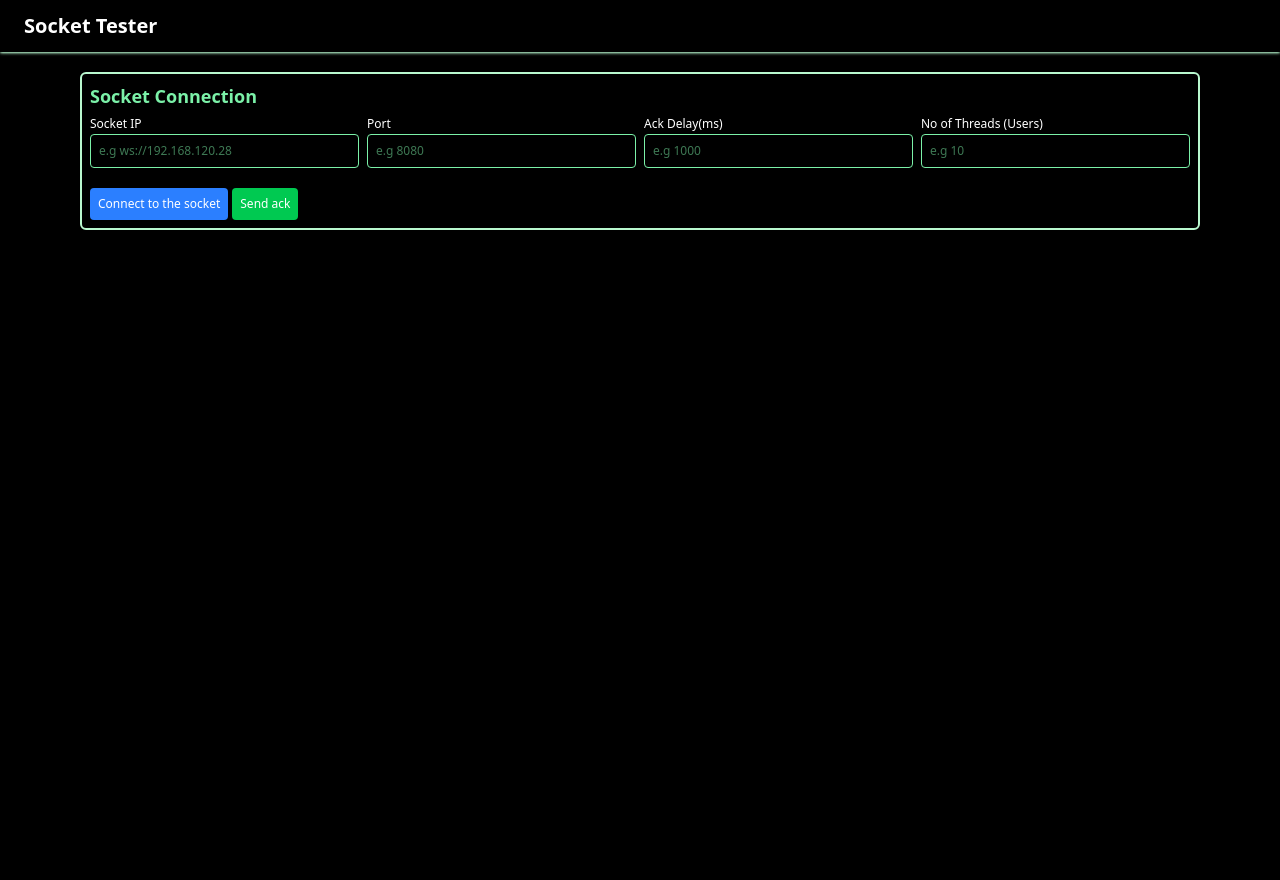
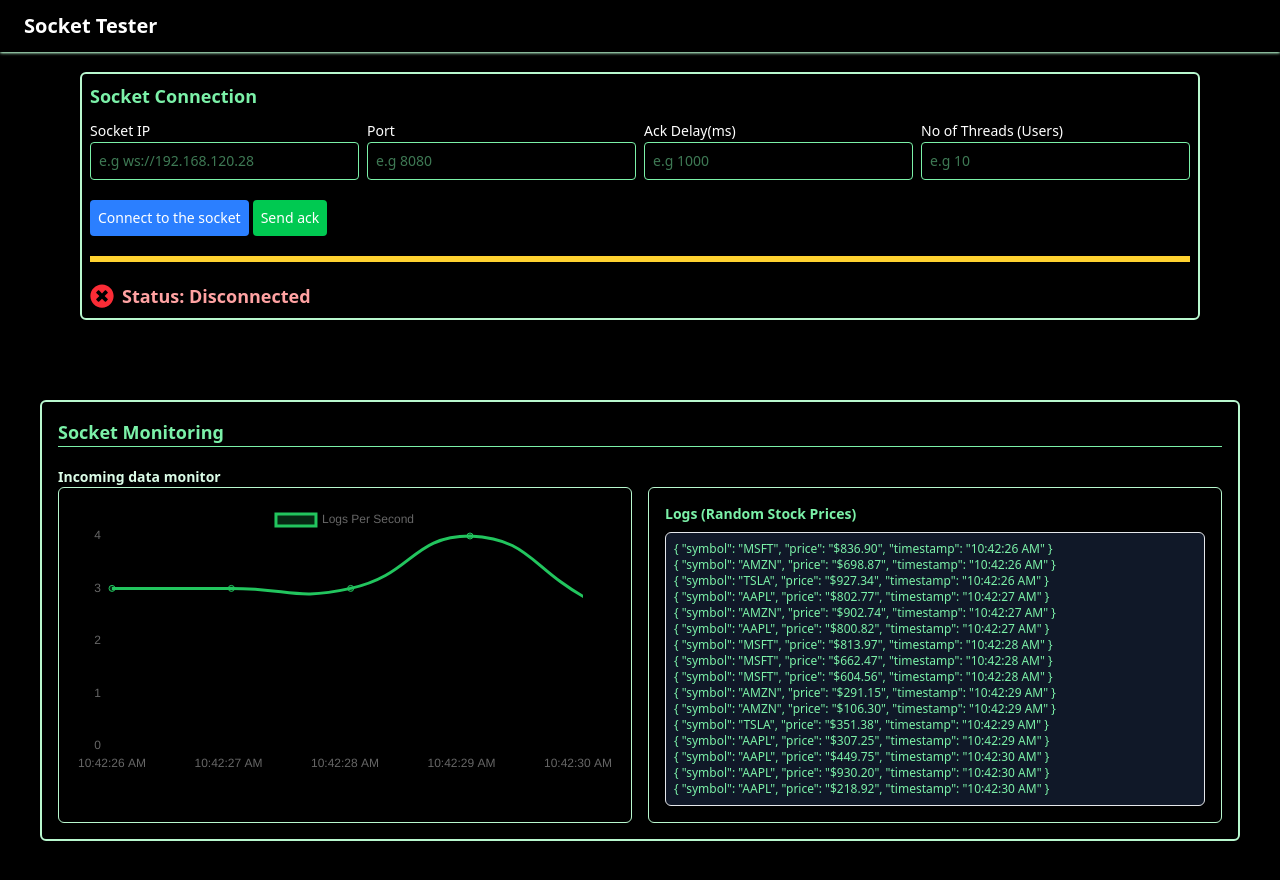
Before and after one commit to AsifZaman777/socket-tester, a React (Vite) app: page / in a window 1280 px wide. Before the commit the page ends 800 px from the top, so only its background shows below. Built offline with nearby package versions, Linux system fonts and the light colour scheme.

Commit message:
monitoring section updated

```diff
--- a/package.json
+++ b/package.json
@@ -11,8 +11,11 @@
   },
   "dependencies": {
     "@tailwindcss/vite": "^4.0.6",
+    "chart.js": "^4.4.7",
     "react": "^19.0.0",
+    "react-chartjs-2": "^5.3.0",
     "react-dom": "^19.0.0",
+    "react-icons": "^5.4.0",
     "tailwindcss": "^4.0.6"
   },
   "devDependencies": {
--- a/src/App.jsx
+++ b/src/App.jsx
@@ -1,12 +1,14 @@
 import React from 'react';
 import Navbar from './components/Navbar';
 import ParamSection from './components/ParamSection';
+import MonitoringSection from './components/MonitoringSection';
 
 const App = () => {
   return (
     <div>
       <Navbar />
       <ParamSection />
+      <MonitoringSection />
     </div>
   );
 };
--- a/src/components/MonitoringSection.jsx
+++ b/src/components/MonitoringSection.jsx
@@ -1,11 +1,124 @@
-import React from 'react';
+import React, { useState, useEffect } from "react";
+import { Line } from "react-chartjs-2";
+import {
+  Chart as ChartJS,
+  CategoryScale,
+  LinearScale,
+  PointElement,
+  LineElement,
+  Title,
+  Tooltip,
+  Legend,
+} from "chart.js";
+
+// Register Chart.js components
+ChartJS.register(
+  CategoryScale,
+  LinearScale,
+  PointElement,
+  LineElement,
+  Title,
+  Tooltip,
+  Legend
+);
+
+const stockSymbols = ["AAPL", "GOOGL", "TSLA", "MSFT", "AMZN"];
 
 const MonitoringSection = () => {
-    return (
-        <div>
+  const [logCounts, setLogCounts] = useState([]);
+  const [labels, setLabels] = useState([]);
+  const [logs, setLogs] = useState([]);
 
+  useEffect(() => {
+    const interval = setInterval(() => {
+      const currentTime = new Date().toLocaleTimeString();
+      const logCount = Math.floor(Math.random() * 5) + 1; // Random log count per second (1 to 5)
+
+      let newLogs = [];
+      for (let i = 0; i < logCount; i++) {
+        const randomStock =
+          stockSymbols[Math.floor(Math.random() * stockSymbols.length)];
+        const randomPrice = (Math.random() * 1000).toFixed(2);
+        newLogs.push({
+          symbol: randomStock,
+          price: `$${randomPrice}`,
+          timestamp: currentTime,
+        });
+      }
+
+      // Update graph data
+      setLogCounts((prev) =>
+        prev.length >= 10 ? [...prev.slice(1), logCount] : [...prev, logCount]
+      );
+      setLabels((prev) =>
+        prev.length >= 10
+          ? [...prev.slice(1), currentTime]
+          : [...prev, currentTime]
+      );
+
+      // Update logs
+      setLogs((prev) => [...prev, ...newLogs]);
+    }, 1000);
+
+    return () => clearInterval(interval);
+  }, []);
+
+  const chartData = {
+    labels,
+    datasets: [
+      {
+        label: "Logs Per Second",
+        data: logCounts,
+        borderColor: "rgb(34, 197, 94)", // Green-200
+        backgroundColor: "rgba(34, 197, 94, 0.2)",
+        tension: 0.5,
+      },
+    ],
+  };
+
+  const chartOptions = {
+    responsive: true,
+    plugins: {
+      legend: { display: true },
+      tooltip: { enabled: true },
+    },
+    scales: {
+      x: { grid: { display: false } },
+      y: { beginAtZero: true, ticks: { stepSize: 1, maxTicksLimit: 5 } }, // Zoomed out
+    },
+  };
+
+  return (
+    <div className="p-4 m-10 border-2 border-green-200 rounded-md shadow-md">
+      <h2 className="text-lg font-semibold text-green-300 border-b-1 mb-5">
+        Socket Monitoring
+      </h2>
+
+      <h2 className="text-sm font-semibold text-green-100">
+        Incoming data monitor
+      </h2>
+      <div className="grid grid-cols-1 md:grid-cols-2 gap-4">
+        {/* Graph Section */}
+        <div className="p-4 border-1 border-green-200 rounded-md shadow-md">
+          <Line data={chartData} options={chartOptions} />
         </div>
-    );
+
+        {/* Logs Section */}
+        <div className="p-4 border-1 border-green-200 rounded-md shadow-md">
+          <h4 className="text-sm font-semibold text-green-300 mb-2">
+            Logs (Random Stock Prices)
+          </h4>
+          <div className="max-h-96 overflow-y-auto border border-gray-200 p-2 rounded-md bg-gray-900 text-green-300 text-xs">
+            {logs.map((log, index) => (
+              <div key={index}>{JSON.stringify(log, null, 2)}</div>
+            ))}
+          </div>
+        </div>
+      </div>
+
+
+    </div>
+  );
 };
 
 export default MonitoringSection;
--- a/src/components/ParamSection.jsx
+++ b/src/components/ParamSection.jsx
@@ -1,10 +1,12 @@
 import React, { useState } from "react";
+import { FaCheckCircle, FaTimesCircle } from "react-icons/fa";
 
 const ParamSection = () => {
   const [socketIP, setSocketIP] = useState("");
   const [port, setPort] = useState("");
   const [threads, setThreads] = useState("");
   const [ackDelay, setAckDelay] = useState("");
+  const [isConnected, setIsConnected] = useState(false);
 
   const handleConnect = () => {
     // Handle connect to socket logic
@@ -16,63 +18,85 @@ const ParamSection = () => {
 
   return (
     <div className="p-2 m-20 border-2 border-green-200 rounded-md shadow-md mt-5">
-        <h2 className="text-lg font-semibold text-green-300">Socket Connection</h2>
+      <div className="flex items-center">
+        <h2 className="text-lg font-semibold text-green-300 mb-2">
+          Socket Connection
+        </h2>
+      </div>
+
       <div className="grid grid-cols-4 gap-2">
         <div>
-          <label className="text-xs">Socket IP</label>
+          <label className="text-sm">Socket IP</label>
           <input
             type="text"
             value={socketIP}
             onChange={(e) => setSocketIP(e.target.value)}
-            className="border p-2 rounded w-full hover:border-green-200 transition-all duration-150 text-green-300 text-xs focus-visible:outline-none"
+            className="border p-2 rounded w-full hover:border-green-200 transition-all duration-150 text-green-300 text-sm focus-visible:outline-none"
             placeholder="e.g ws://192.168.120.28"
           />
         </div>
         <div>
-          <label className="text-xs">Port</label>
+          <label className="text-sm">Port</label>
           <input
             type="text"
             value={port}
             onChange={(e) => setPort(e.target.value)}
-            className="border p-2 rounded w-full hover:border-green-200 transition-all duration-150 text-green-300 text-xs focus-visible:outline-none"
+            className="border p-2 rounded w-full hover:border-green-200 transition-all duration-150 text-green-300 text-sm focus-visible:outline-none"
             placeholder="e.g 8080"
           />
         </div>
         <div>
-          <label className="text-xs">Ack Delay(ms)</label>
+          <label className="text-sm">Ack Delay(ms)</label>
           <input
             type="text"
             value={ackDelay}
             onChange={(e) => setAckDelay(e.target.value)}
-            className="border p-2 rounded w-full hover:border-green-200 transition-all duration-150 text-green-300 text-xs focus-visible:outline-none"
+            className="border p-2 rounded w-full hover:border-green-200 transition-all duration-150 text-green-300 text-sm focus-visible:outline-none"
             placeholder="e.g 1000"
           />
         </div>
         <div>
-          <label className="text-xs">No of Threads (Users)</label>
+          <label className="text-sm">No of Threads (Users)</label>
           <input
             type="text"
             value={threads}
             onChange={(e) => setThreads(e.target.value)}
-            className="border p-2 rounded w-full hover:border-green-200 transition-all duration-150 text-green-300 text-xs focus-visible:outline-none"
+            className="border p-2 rounded w-full hover:border-green-200 transition-all duration-150 text-green-300 text-sm focus-visible:outline-none"
             placeholder="e.g 10"
           />
         </div>
-
       </div>
       <div className="mt-5">
         <button
           onClick={handleConnect}
-          className="bg-blue-500 text-white p-2 rounded mr-1 hover:bg-blue-600 transition-all duration-200 text-xs"
+          className="bg-blue-500 text-white p-2 rounded mr-1 hover:bg-blue-600 transition-all duration-200 text-sm"
         >
           Connect to the socket
         </button>
         <button
           onClick={handleSendAck}
-          className="bg-green-500 text-white p-2 rounded hover:bg-green-600 transition-all duration-200 text-xs"
+          className="bg-green-500 text-white p-2 rounded hover:bg-green-600 transition-all duration-200 text-sm"
         >
           Send ack
         </button>
+      </div>
+      <div className="border-3 border-amber-300 mt-5"></div>
+      <div className="mt-5 flex items-center">
+        {isConnected ? (
+          <>
+            <FaCheckCircle className="text-green-500 w-6 h-6 mr-2" />
+            <span className="text-lg font-semibold text-green-300">
+              Status: Connected
+            </span>
+          </>
+        ) : (
+          <>
+            <FaTimesCircle className="text-red-500 w-6 h-6 mr-2" />
+            <span className="text-lg font-semibold text-red-300">
+              Status: Disconnected
+            </span>
+          </>
+        )}
       </div>
     </div>
   );
```
Also changed, not shown: 1 other file (tests, documents, lock files or other folders).
